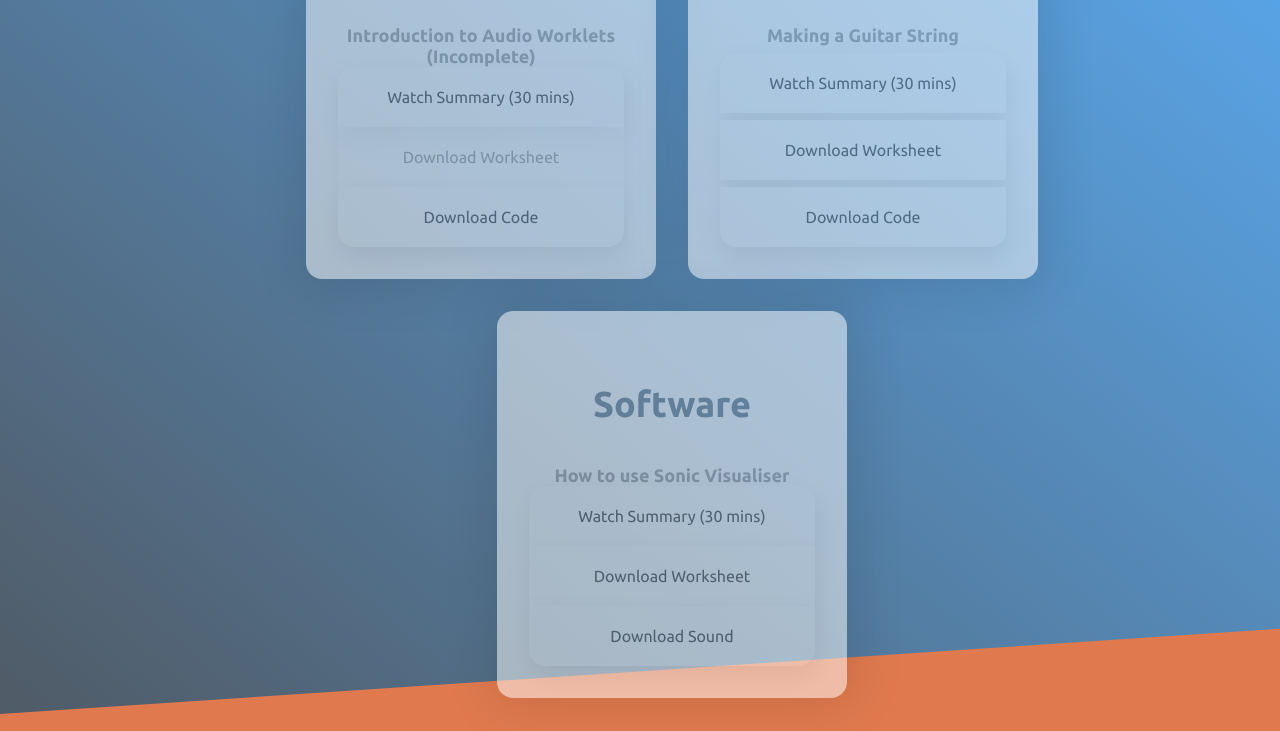
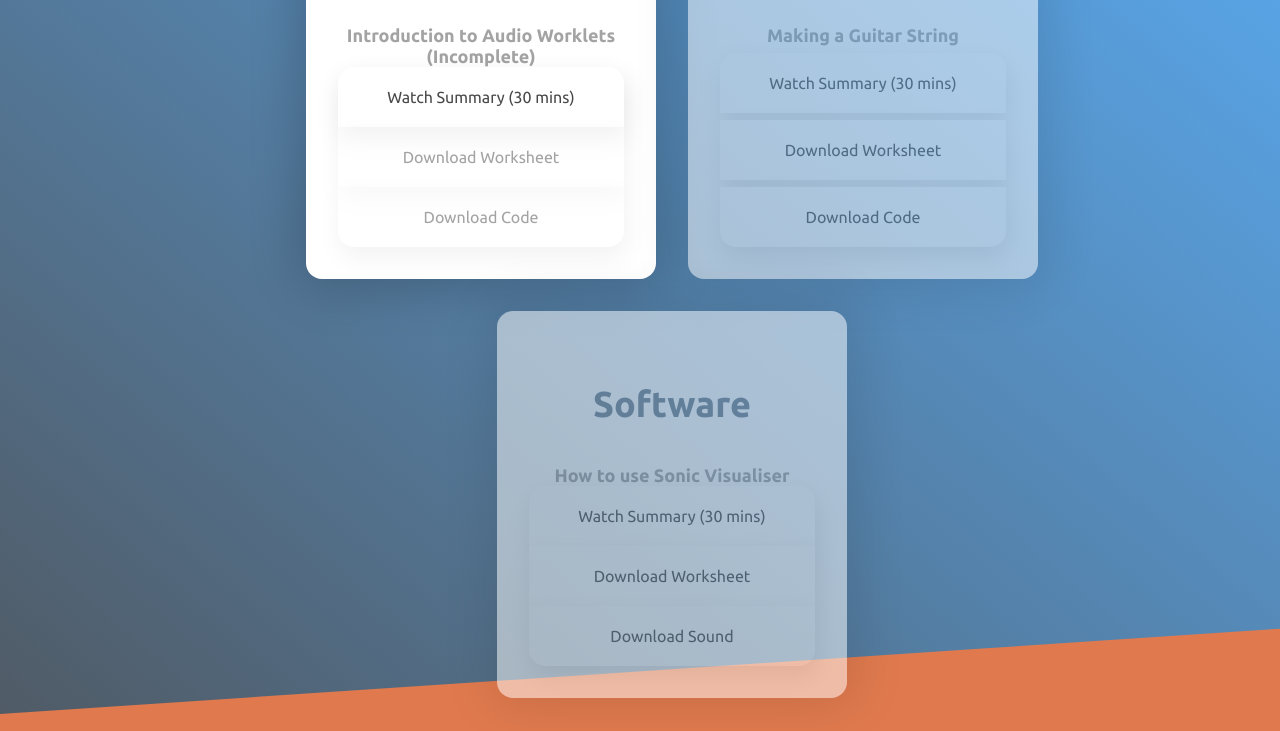
Before and after one commit to JonathanFajobi/QMPlusPlus, a plain HTML site: page views/sounddesign.html in a window 1280 px wide. Shown: the part 369-1100 px from the top of the page. Drawn offline with nearby package versions, Linux system fonts and the light colour scheme.

Commit message:
SD Update 1.1

```diff
--- a/views/sounddesign.html
+++ b/views/sounddesign.html
@@ -39,7 +39,7 @@
         <div id="spacer"></div>
         <div class="flex-container">
 
-          <div class="plan-box margin-md disabled">
+          <div class="plan-box margin-md">
             <h2 class="box-heading">Web Audio API</h2>
             <h6 class="box-heading-3" style="text-align: center;">Introduction to Audio Worklets (Incomplete)</h6>
             <a class="button-link" href="https://youtu.be/sc0uLqjaJWQ" target="_blank" style="border-bottom-left-radius: 0; border-bottom-right-radius: 0;">
@@ -48,7 +48,7 @@
             <a class="button-link disabled" href="./../download/" download="#" style="border-radius: 0;">
                 Download Worksheet
             </a>
-            <a class="button-link" href="./../download/Worklet-Example.zip" download="Making-Audio-Worklets" style="border-top-left-radius: 0; border-top-right-radius: 0;">
+            <a class="button-link disabled" href="./../download/Worklet-Example.zip" download="Making-Audio-Worklets" style="border-top-left-radius: 0; border-top-right-radius: 0;">
                Download Code
             </a>
           </div>
```
